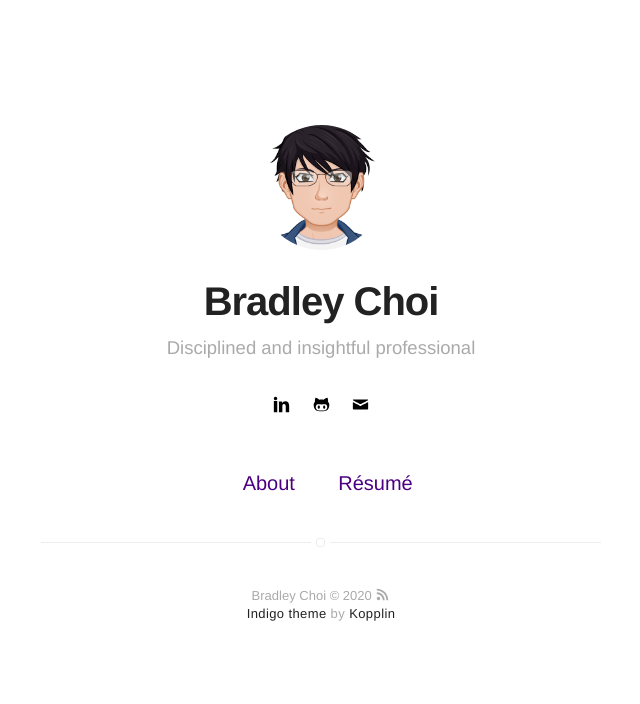
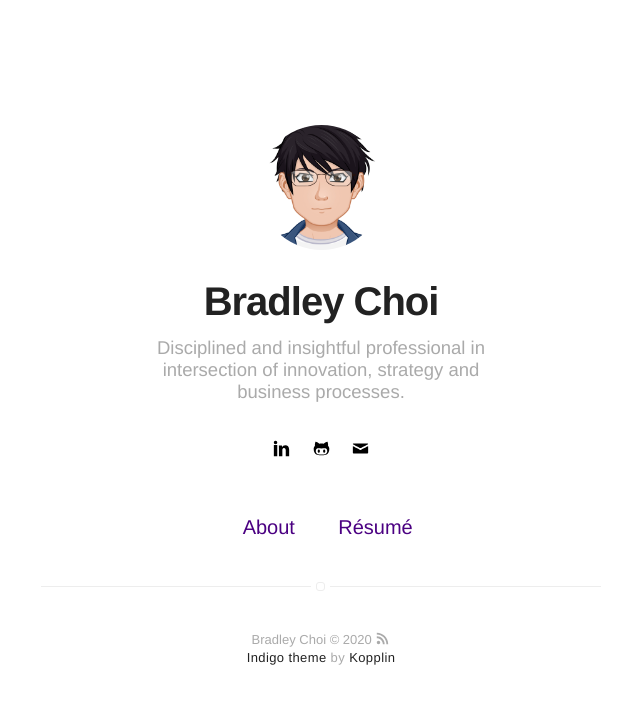
Before and after one commit to bradvision/bradvision.github.io, a Jekyll site: the page built from index.html, in a window 1280 px wide. Shown: the top 704 px of the page, without its empty margins (319-959 px from the left). Built offline with Jekyll 4.4.1, drawn with Linux system fonts in a browser that asks for light colours.

Commit message:
Update _config.yml

```diff
--- a/_config.yml
+++ b/_config.yml
@@ -1,6 +1,6 @@
 # main text of home
 name: Bradley Choi
-bio: Disciplined and insightful professional
+bio: Disciplined and insightful professional in intersection of innovation, strategy and business processes.
 
 # twitter summary info
 description: A blog about technology and stuff related
```
